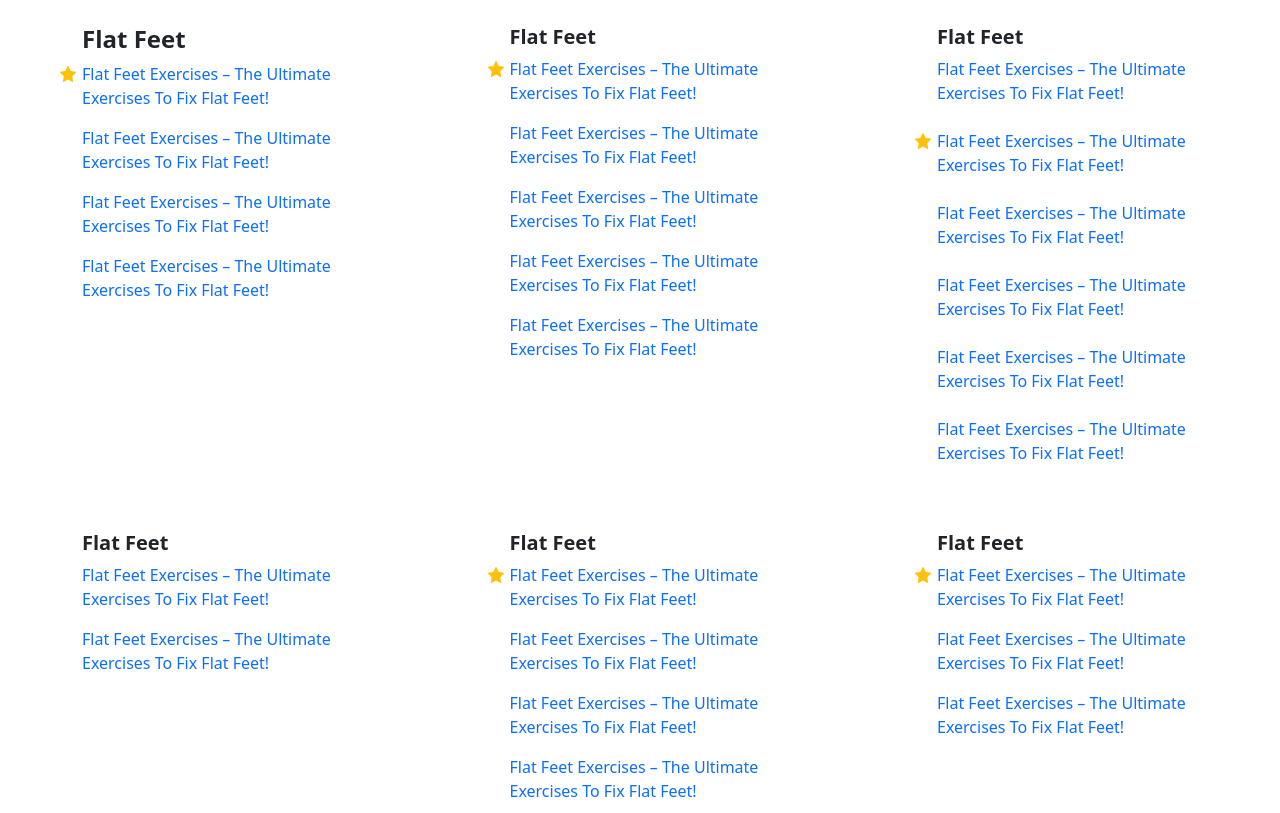
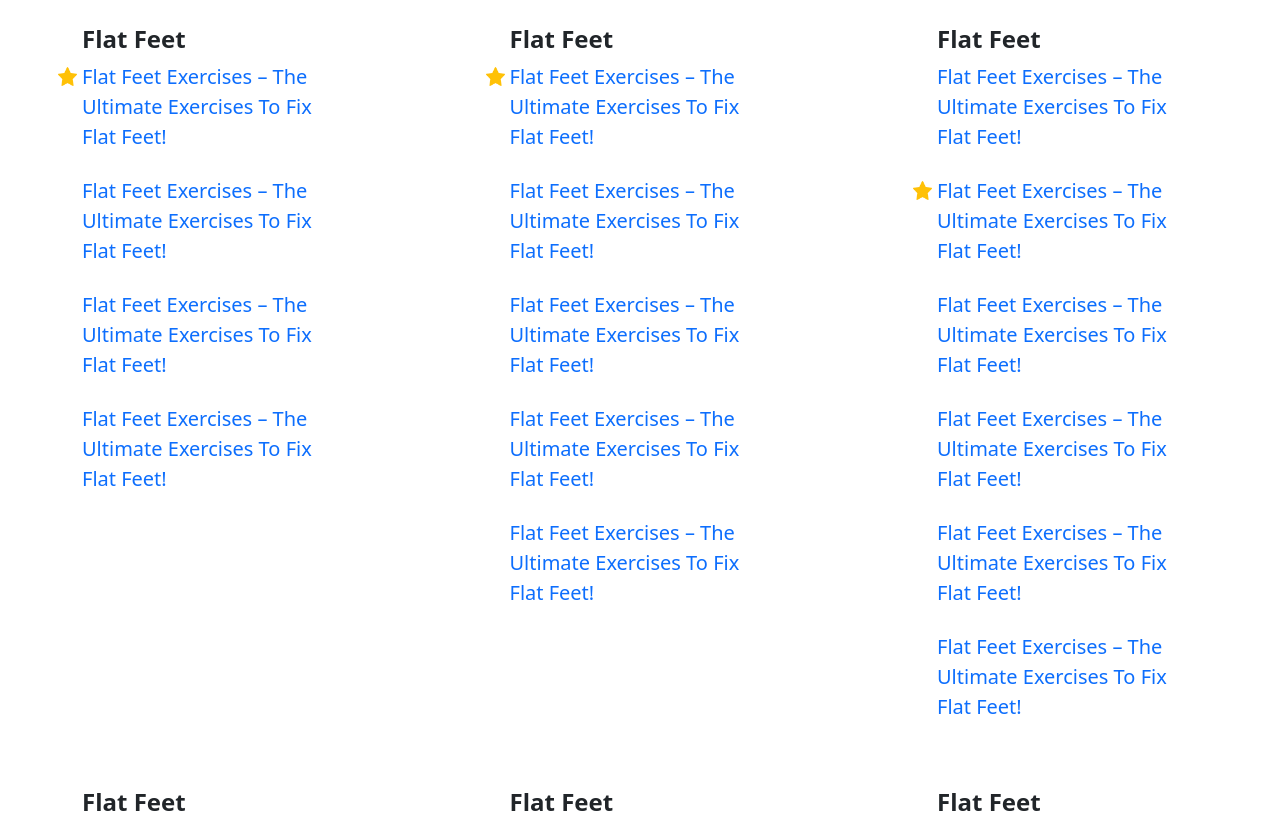
Before and after one commit to luantranj/murun, a Next.js app: page / in a window 1280 px wide. Shown: the part 2200-3013 px from the top of the page. Built offline with nearby package versions, Linux system fonts and the light colour scheme.

Commit message:
Increase font-size in section Best of EmpowerYourRun Blog

```diff
--- a/pages/index.js
+++ b/pages/index.js
@@ -97,17 +97,17 @@ export default function Home() {
 			<div className="container p-6">
 				<div className="text-center">
 					<h2 className="fw-bold">Best of Empower Your Run Blog</h2>
-					<p className="lead">These few articles were handpicked from over 50 posts on my blog</p>
+					<p className="fs-5">These few articles were handpicked from over 50 posts on my blog</p>
 				</div>
 
 
-				<div className="row justify-content-center justify-content-lg-between">
+				<div className="row justify-content-center justify-content-lg-between fs-5">
 					<div className="col-10 col-md-4 col-lg-3">
 						<div style={{ minHeight: '50px', clear: 'both'  }}></div>
 						<h4 className="fw-bold">Flat Feet</h4>
-						<ul className="list-unstyled d-grid gap-3">
+						<ul className="list-unstyled d-grid gap-4">
 							<li className="position-relative">
-								<span style={{ position: 'absolute', top: 2, left: -22  }}><Image src="/star.png" width="16px" height="16px" alt="star" /></span>
+								<span style={{ position: 'absolute', top: 2, left: -24  }}><Image src="/star.png" width="19px" height="19px" alt="star" /></span>
 								<Link href="/flat-feet-exercises">
 									<a className="text-decoration-none">Flat Feet Exercises – The Ultimate Exercises To Fix Flat Feet!</a>
 								</Link>
@@ -120,10 +120,10 @@ export default function Home() {
 
 					<div className="col-10 col-md-4 col-lg-3">
 						<div style={{ minHeight: '50px', clear: 'both'  }}></div>
-						<h5 className="fw-bold">Flat Feet</h5>
-						<ul className="list-unstyled d-grid gap-3">
+						<h4 className="fw-bold">Flat Feet</h4>
+						<ul className="list-unstyled d-grid gap-4">
 							<li className="position-relative">
-								<span style={{ position: 'absolute', top: 2, left: -22  }}><Image src="/star.png" width="16px" height="16px" alt="star" /></span>
+								<span style={{ position: 'absolute', top: 2, left: -24  }}><Image src="/star.png" width="19px" height="19px" alt="star" /></span>
 								<Link href="/flat-feet-exercises">
 									<a className="text-decoration-none">Flat Feet Exercises – The Ultimate Exercises To Fix Flat Feet!</a>
 								</Link>
@@ -137,11 +137,11 @@ export default function Home() {
 
 					<div className="col-10 col-md-4 col-lg-3">
 						<div style={{ minHeight: '50px', clear: 'both'  }}></div>
-						<h5 className="fw-bold">Flat Feet</h5>
+						<h4 className="fw-bold">Flat Feet</h4>
 						<ul className="list-unstyled d-grid gap-4">
 							<li><Link href="/flat-feet-exercises"><a className="text-decoration-none">Flat Feet Exercises – The Ultimate Exercises To Fix Flat Feet!</a></Link></li>
 							<li className="position-relative">
-								<span style={{ position: 'absolute', top: 2, left: -22  }}><Image src="/star.png" width="16px" height="16px" alt="star" /></span>
+								<span style={{ position: 'absolute', top: 2, left: -24  }}><Image src="/star.png" width="19px" height="19px" alt="star" /></span>
 								<Link href="/flat-feet-exercises">
 									<a className="text-decoration-none">Flat Feet Exercises – The Ultimate Exercises To Fix Flat Feet!</a>
 								</Link>
@@ -157,8 +157,8 @@ export default function Home() {
 
 					<div className="col-10 col-md-4 col-lg-3">
 						<div style={{ minHeight: '50px', clear: 'both'  }}></div>
-						<h5 className="fw-bold">Flat Feet</h5>
-						<ul className="list-unstyled d-grid gap-3">
+						<h4 className="fw-bold">Flat Feet</h4>
+						<ul className="list-unstyled d-grid gap-4">
 							<li><Link href="/flat-feet-exercises"><a className="text-decoration-none">Flat Feet Exercises – The Ultimate Exercises To Fix Flat Feet!</a></Link></li>
 							<li><Link href="/flat-feet-exercises"><a className="text-decoration-none">Flat Feet Exercises – The Ultimate Exercises To Fix Flat Feet!</a></Link></li>
 						</ul>
@@ -166,10 +166,10 @@ export default function Home() {
 
 					<div className="col-10 col-md-4 col-lg-3">
 						<div style={{ minHeight: '50px', clear: 'both'  }}></div>
-						<h5 className="fw-bold">Flat Feet</h5>
-						<ul className="list-unstyled d-grid gap-3">
+						<h4 className="fw-bold">Flat Feet</h4>
+						<ul className="list-unstyled d-grid gap-4">
 							<li className="position-relative">
-								<span style={{ position: 'absolute', top: 2, left: -22  }}><Image src="/star.png" width="16px" height="16px" alt="star" /></span>
+								<span style={{ position: 'absolute', top: 2, left: -24  }}><Image src="/star.png" width="19px" height="19px" alt="star" /></span>
 								<Link href="/flat-feet-exercises">
 									<a className="text-decoration-none">Flat Feet Exercises – The Ultimate Exercises To Fix Flat Feet!</a>
 								</Link>
@@ -182,10 +182,10 @@ export default function Home() {
 
 					<div className="col-10 col-md-4 col-lg-3">
 						<div style={{ minHeight: '50px', clear: 'both'  }}></div>
-						<h5 className="fw-bold">Flat Feet</h5>
-						<ul className="list-unstyled d-grid gap-3">
+						<h4 className="fw-bold">Flat Feet</h4>
+						<ul className="list-unstyled d-grid gap-4">
 							<li className="position-relative">
-								<span style={{ position: 'absolute', top: 2, left: -22  }}><Image src="/star.png" width="16px" height="16px" alt="star" /></span>
+								<span style={{ position: 'absolute', top: 2, left: -24  }}><Image src="/star.png" width="19px" height="19px" alt="star" /></span>
 								<Link href="/flat-feet-exercises">
 									<a className="text-decoration-none">Flat Feet Exercises – The Ultimate Exercises To Fix Flat Feet!</a>
 								</Link>
```
